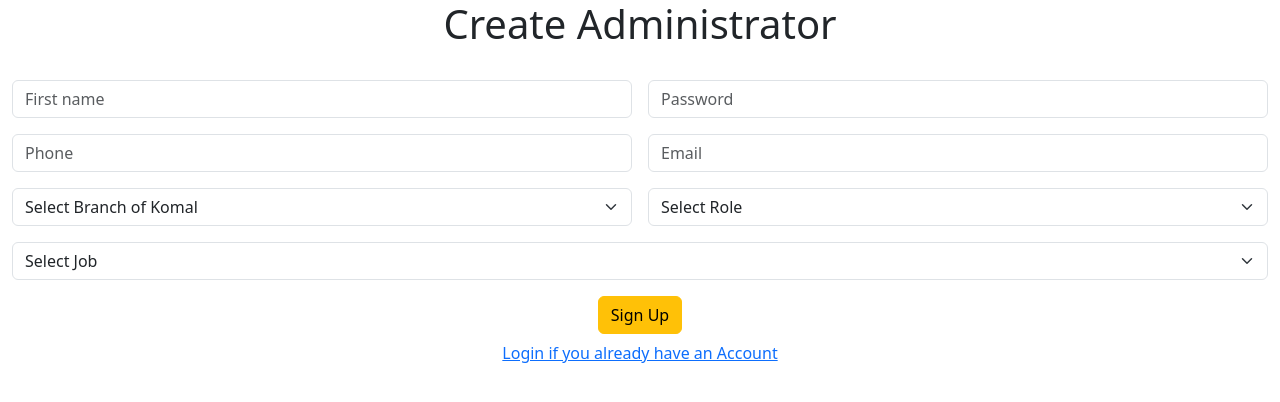
After one commit to Shaurya200911/Visitor-Mangement-System, a Flask app: page /signup in a window 1280 px wide. The commit adds this page. Shown: the top 402 px of the page. Run offline with Flask 3, Linux system fonts and the light colour scheme; parts of the project's set-up code (start-up, migrations or seed data) failed here and were passed over.

Commit message:
View 1[without admin]

```diff
--- a/app.py
+++ b/app.py
@@ -1,33 +1,29 @@
-from flask import Flask, request, render_template, redirect, flash, session, url_for
+from flask import Flask, request, render_template, redirect, flash, jsonify, session, url_for
 from flask_sqlalchemy import SQLAlchemy
-from flask_mail import Mail
+from flask_mail import Mail, Message
 from datetime import datetime
 import os
 import cv2
 from dotenv import load_dotenv
-import io
+from werkzeug.security import generate_password_hash, check_password_hash
+import base64
 
-# Load .env file
 load_dotenv()
 
-# Flask app setup
 app = Flask(__name__)
 app.config['SECRET_KEY'] = os.getenv('SECRET_KEY')
 app.config['SQLALCHEMY_DATABASE_URI'] = 'sqlite:///database.db'
 app.config['SQLALCHEMY_TRACK_MODIFICATIONS'] = False
 
-# Mail config (not used here yet)
 app.config['MAIL_SERVER'] = 'smtp.gmail.com'
 app.config['MAIL_PORT'] = 587
 app.config['MAIL_USE_TLS'] = True
 app.config['MAIL_USERNAME'] = os.getenv('MAIL_USERNAME')
 app.config['MAIL_PASSWORD'] = os.getenv('MAIL_PASSWORD')
 
-# Initialize DB and mail
 db = SQLAlchemy(app)
 mail = Mail(app)
 
-# Visitor model
 class visitor(db.Model):
     id = db.Column(db.Integer, primary_key=True)
     name = db.Column(db.String(100), nullable=False)
@@ -42,40 +38,55 @@ class visitor(db.Model):
 
 class status(db.Model):
     visiters = db.Column(db.Integer, primary_key=True)
-    timeentry = db.Column(db.String(100), unique = False, nullable = False)
-    timeexit = db.Column(db.String(100), unique=False, nullable=False)
-    date = db.Column(db.String(100), unique=False, nullable=False)
-    entryexit = db.Column(db.String(100), unique = False, nullable = False)
+    timeentry = db.Column(db.String(100), nullable=False)
+    timeexit = db.Column(db.String(100), nullable=True)
+    date = db.Column(db.String(100), nullable=False)
+    entryexit = db.Column(db.String(100), nullable=False)
     photo = db.Column(db.LargeBinary, nullable=True)
     visitorid = db.Column(db.Integer, db.ForeignKey('visitor.id'), nullable=False)
 
-class admin(db.Model):
-    adminid = db.Column(db.Integer, primary_key = True)
-    username = db.Column(db.String(100), unique=True, nullable = False)
-    password = db.Column(db.String(100), unique=True, nullable=False)
+class User(db.Model):
+    id = db.Column(db.Integer, primary_key=True)
+    username = db.Column(db.String(100), unique=True, nullable=False)
+    password = db.Column(db.String(100), nullable=False)
     phone = db.Column(db.Integer, unique=True, nullable=False)
     email = db.Column(db.String(500), unique=True, nullable=False)
+    location = db.Column(db.String(500), nullable=False)
+    role = db.Column(db.String(100), nullable=False)
+    job = db.Column(db.String(100), nullable=False)
+
+admins = [
+    {
+        "username": os.getenv("ADMIN1_USERNAME"),
+        "password": generate_password_hash(os.getenv("ADMIN1_PASSWORD")),
+        "email": os.getenv("ADMIN1_EMAIL"),
+        "phone": int(os.getenv("ADMIN1_PHONE")),
+        "location": os.getenv("location")
+    },
+    {
+        "username": os.getenv("ADMIN2_USERNAME"),
+        "password": generate_password_hash(os.getenv("ADMIN2_PASSWORD")),
+        "email": os.getenv("ADMIN2_EMAIL"),
+        "phone": int(os.getenv("ADMIN2_PHONE")),
+        "location": os.getenv("location")
+    }
+]
 
 @app.route('/')
 def visitorform():
     if not session.get('photo_taken'):
         session['photo_taken'] = 0
+    return render_template("index.html", phototaken=session['photo_taken'])
 
-    phototaken=session['photo_taken']
-    return render_template("index.html", phototaken=phototaken)
-
-@app.route('/takephoto', methods=["GET", "POST"])
+@app.route('/takephoto', methods=["POST"])
 def takephoto():
     video = cv2.VideoCapture(0)
     ret, frame = video.read()
     video.release()
     cv2.destroyAllWindows()
-
     if not ret:
         flash("Camera error", "danger")
         return redirect('/')
-
-    # Encode to JPEG in memory
     _, buffer = cv2.imencode('.jpg', frame)
     image = buffer.tobytes()
     filename = f"{datetime.now().strftime('%Y%m%d%H%M%S')}.jpg"
@@ -86,10 +97,9 @@ def takephoto():
         f.write(image)
     session['photo_filename'] = filename
     session['photo_taken'] = 1
-    phototaken = session['photo_taken']
-    return redirect(url_for("visitorform", phototaken=phototaken))
+    return redirect(url_for("visitorform"))
 
-@app.route('/submitform', methods=["GET", "POST"])
+@app.route('/submitform', methods=["POST"])
 def submitform():
     session['photo_taken'] = 0
     firstname = request.form["firstname"]
@@ -102,49 +112,129 @@ def submitform():
     filename = session.get('photo_filename')
     if not filename:
         flash("No photo found. Please take a photo.", "danger")
-        return redirect(url_for("visitorform", phototaken=0))
+        return redirect('/')
     filepath = os.path.join('static', 'temp', filename)
     if not os.path.exists(filepath):
         flash("Photo file is missing. Please retake the photo.", "danger")
-        return redirect(url_for("visitorform", phototaken=0))
-
+        return redirect('/')
     with open(filepath, 'rb') as f:
         photo_data = f.read()
+    os.remove(filepath)
+    session.pop('photo_filename', None)
 
-    os.remove(filepath)  # ✅ Clean up the temp file
-    session.pop('photo_filename', None)
     existing_visitor = visitor.query.filter_by(phone=phoneno).first()
+    now = datetime.now()
+    time_now = now.strftime('%H:%M:%S')
+    date_now = now.strftime('%Y-%m-%d')
+
     if existing_visitor:
         existing_visitor.noofvisits += 1
         existing_visitor.reasonforvisit = reasonforvisit
         existing_visitor.personofintrest = poi
         existing_visitor.location = location
-        db.session.commit()
+        existing_visitor.photo = photo_data
+
+        # Check previous status
+        last_status = status.query.filter_by(visitorid=existing_visitor.id).order_by(status.visiters.desc()).first()
+        if last_status and last_status.entryexit == 'IN' and not last_status.timeexit:
+            last_status.timeexit = time_now
+            last_status.entryexit = 'OUT'
+
+        db.session.add(status(visitorid=existing_visitor.id, timeentry=time_now,
+                              date=date_now, entryexit='IN', photo=photo_data))
+
     else:
-        newvisitor = visitor(
-            name=firstname,
-            lastname=lastname,
-            phone=phoneno,
-            company=company,
-            location=location,
-            reasonforvisit=reasonforvisit,
-            personofintrest=poi,
-            noofvisits=1,
-            photo=photo_data
-        )
+        newvisitor = visitor(name=firstname, lastname=lastname, phone=phoneno, company=company, location=location,
+                             reasonforvisit=reasonforvisit, personofintrest=poi, noofvisits=1, photo=photo_data)
         db.session.add(newvisitor)
-        db.session.commit()
-    phototaken = session['photo_taken']
-    return redirect(url_for("visitorform", phototaken=phototaken))
+        db.session.flush()
+        db.session.add(status(visitorid=newvisitor.id, timeentry=time_now,
+                              date=date_now, entryexit='IN', photo=photo_data))
 
-@app.route('/resetbutton', methods=['POST','GET'])
+    db.session.commit()
+    return redirect('/')
+
+@app.route('/resetbutton', methods=['POST'])
 def resetbutton():
     session['photo_taken'] = 0
-    phototaken = session['photo_taken']
-    return redirect(url_for("visitorform", phototaken=phototaken))
+    return redirect('/')
+
+@app.route('/login', methods=["GET", "POST"])
+def login():
+    if request.method == "POST":
+        phone = request.form.get("phone")
+        password = request.form.get("password")
+        user = User.query.filter_by(phone=phone).first()
+        if user and check_password_hash(user.password, password):
+            session['user_id'] = user.id
+            session['role'] = user.role
+            flash("Login successful", "success")
+            return redirect(url_for("viewer"))
+        flash("Invalid credentials", "danger")
+    return render_template("login.html")
+
+@app.route('/signup', methods=["GET", "POST"])
+def signup():
+    if request.method == "POST":
+        username = request.form.get("firstname")
+        password = request.form.get("password")
+        phone = request.form.get("phone")
+        email = request.form.get("email")
+        location = request.form.get("location")
+        role = request.form.get("role")
+        job = request.form.get("job")
+
+        if User.query.filter((User.phone == phone) | (User.email == email) | (User.username == username)).first():
+            flash("User already exists", "danger")
+        else:
+            user = User(username=username, password=generate_password_hash(password), phone=phone,
+                        email=email, location=location, role=role, job=job)
+            db.session.add(user)
+            db.session.commit()
+            flash("Signup successful. You can now login.", "success")
+            return redirect(url_for("login"))
+    return render_template("signup.html")
+
+@app.route('/viewer')
+def viewer():
+    if session.get('role') not in ['viewer', 'guard']:
+        flash("Unauthorized access", "danger")
+        return redirect(url_for('login'))
+    return render_template("viewer.html")
+
+@app.route('/api/live_visitors')
+def live_visitors_api():
+    active_statuses = status.query.filter_by(entryexit='IN').all()
+    output = []
+    for s in active_statuses:
+        v = visitor.query.get(s.visitorid)
+        if v:
+            output.append({
+                'id': v.id,
+                'name': v.name,
+                'lastname': v.lastname,
+                'phone': v.phone,
+                'company': v.company,
+                'photo': base64.b64encode(v.photo).decode('utf-8') if v.photo else '',
+                'timeentry': s.timeentry,
+                'entryexit': s.entryexit
+            })
+    return jsonify(output)
+
+@app.route('/mark_exit/<int:id>', methods=["POST"])
+def mark_exit(id):
+    stat = status.query.filter_by(visitorid=id, entryexit='IN').order_by(status.visiters.desc()).first()
+    if stat:
+        stat.timeexit = datetime.now().strftime('%H:%M:%S')
+        stat.entryexit = 'OUT'
+        db.session.commit()
+    return redirect(url_for("viewer"))
 
 if __name__ == '__main__':
     with app.app_context():
-        db.drop_all()
         db.create_all()
-    app.run(host="0.0.0.0", debug=True, port=8000)
+        for admin_data in admins:
+            if not User.query.filter_by(username=admin_data['username']).first():
+                db.session.add(User(**admin_data, role='admin', job='ceo'))
+        db.session.commit()
+    app.run(debug=True, host="0.0.0.0", port=8000)
--- /dev/null
+++ b/templates/signup.html
@@ -0,0 +1,68 @@
+{% extends 'base.html' %}
+
+{% block head %}
+<title>Create Administrator</title>
+{% endblock %}
+
+{% block body %}
+<div class="container-fluid text-center">
+    <h1>Create Administrator</h1>
+    {% with messages = get_flashed_messages(with_categories=true) %}
+      {% if messages %}
+        {% for category, message in messages %}
+          <div class="alert alert-{{ category }} alert-dismissible fade show" role="alert">
+            {{ message }}
+            <button type="button" class="btn-close" data-bs-dismiss="alert" aria-label="Close"></button>
+          </div>
+        {% endfor %}
+      {% endif %}
+    {% endwith %}
+
+    <form method="post" action="{{url_for('signup')}}" id="signupform">
+        <div class="row g-3 mt-3">
+          <div class="col-6">
+            <input type="text" class="form-control" placeholder="First name" aria-label="First name" name="firstname" id="firstname" required>
+          </div>
+          <div class="col-6">
+            <input type="password" class="form-control" placeholder="Password" aria-label="Password" name="password" id="password" required>
+          </div>
+            <div class="col-6">
+            <input type="text" class="form-control" placeholder="Phone" aria-label="phone" name="phone" id="phone" required>
+          </div>
+            <div class="col-6">
+            <input type="text" class="form-control" placeholder="Email" aria-label="email" name="email" id="email" required>
+          </div>
+            <div class="col-6">
+                    <select class="form-select" name="location" id="location" aria-label="Default select example" required>
+                      <option selected>Select Branch of Komal</option>
+                      <option value="ambernath">Ambernath</option>
+                      <option value="mahim">Mahim</option>
+                      <option value="dombivali">Dombivali</option>
+                    </select>
+              </div>
+            <div class="col-6">
+                    <select class="form-select" name="role" id="role" aria-label="Default select example" required>
+                      <option selected>Select Role</option>
+                      <option value="viewer">Viewer</option>
+                      <option value="guard">Guard</option>
+                      <option value="admin">Admin</option>
+                    </select>
+              </div>
+            <div class="col-12">
+                    <select class="form-select" name="job" id="job" aria-label="Default select example" required>
+                      <option selected>Select Job</option>
+                      <option value="ambernath">Ambernath</option>
+                      <option value="mahim">Mahim</option>
+                      <option value="dombivali">Dombivali</option>
+                    </select>
+              </div>
+            <div class="col-12">
+                <button class="btn btn-warning" onclick="window.location.href='{{ url_for('signup') }}'" type="submit">Sign Up</button>
+            </div>
+        </div>
+    </form>
+    <div class="col-12">
+        <button class="btn btn-link" type="submit" onclick="window.location.href='{{ url_for('login') }}'">Login if you already have an Account</button>
+    </div>
+</div>
+{% endblock %}
```
Also changed, not shown: static/script.js (+37 -0 lines), templates/index.html (+0 -18 lines), templates/login.html (added, +40 -0 lines), templates/viewer.html (added, +67 -0 lines), instance/database.db, 1 other file.
